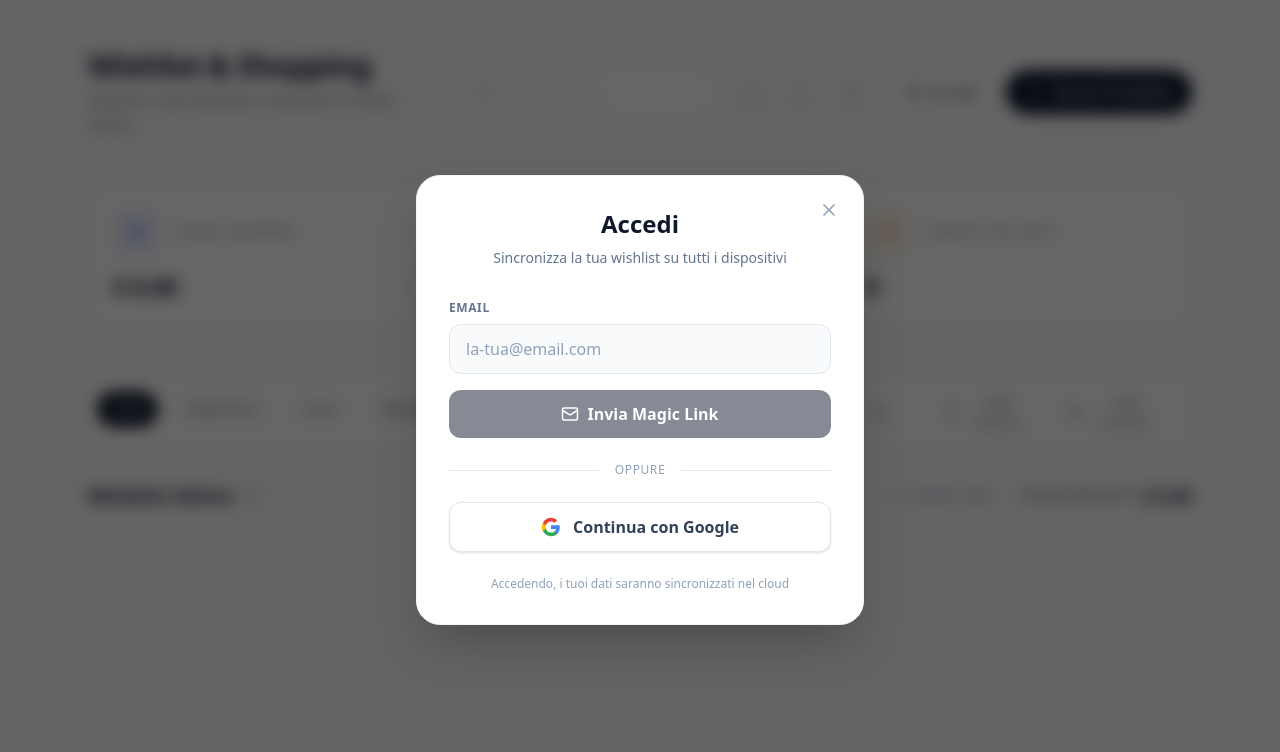
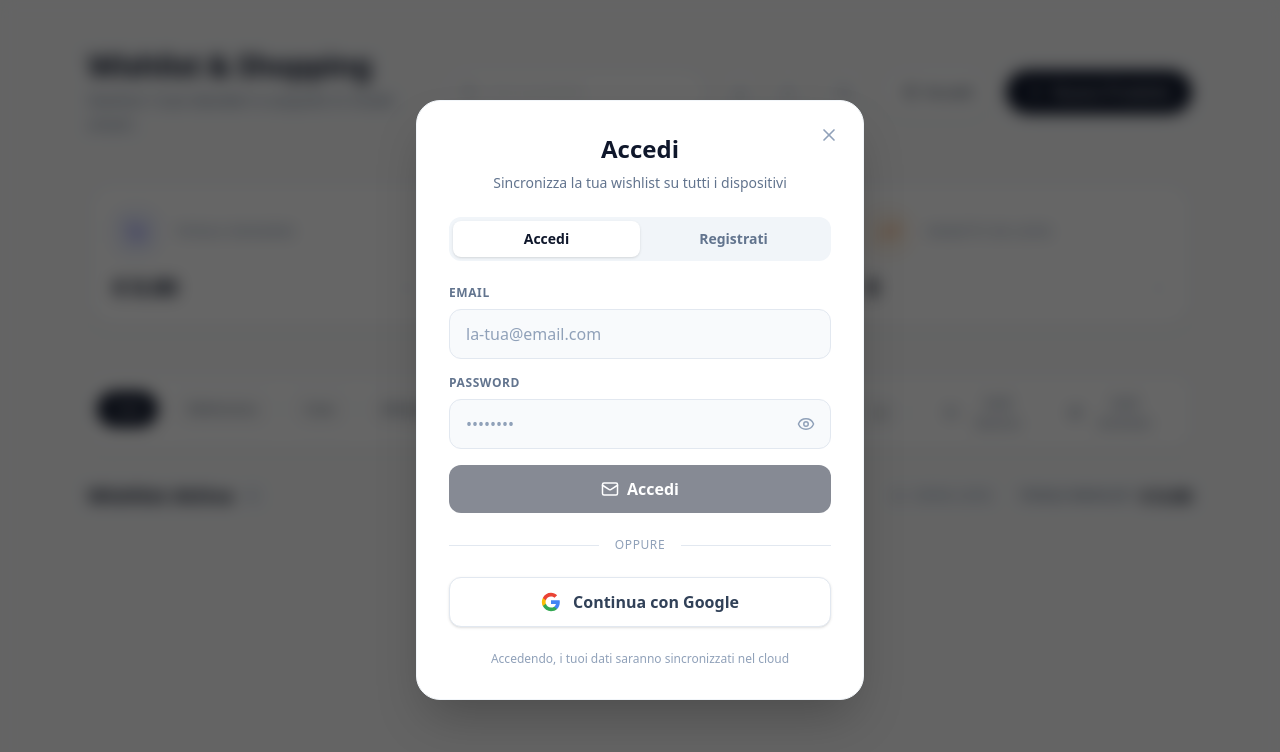
Before and after one commit to TheRealSirius/Laterbase, a React (Vite) app: page / in a window 1280 px wide. Both pictures are taken after a click on the button "Accedi". Shown: the top 752 px of the page. Built offline with nearby package versions, Linux system fonts and the light colour scheme.

Commit message:
Servizio registrazione

```diff
--- a/src/App.jsx
+++ b/src/App.jsx
@@ -1,5 +1,5 @@
 import React, { useState, useEffect, useCallback } from 'react';
-import { Plus, Search, History, Package, Moon, Sun, Share2, Download, Upload, ChevronDown, ChevronUp, Eye, EyeOff, Check, GripVertical, RefreshCw, LogIn, LogOut, User } from 'lucide-react';
+import { Plus, Search, History, Package, Moon, Sun, Share2, Download, Upload, ChevronDown, ChevronUp, Eye, EyeOff, Check, GripVertical, RefreshCw, LogIn, LogOut, User, UserCircle } from 'lucide-react';
 import confetti from 'canvas-confetti';
 import LZString from 'lz-string';
 import {
@@ -647,7 +647,7 @@ const App = () => {
           </div>
 
           {!isPublicView ? (
-            <div className="flex flex-wrap md:flex-nowrap items-center gap-3">
+            <div className="flex flex-wrap md:flex-nowrap items-center gap-4">
               <div className="relative group flex-1 md:flex-none">
                 <Search className={`absolute left-3 top-1/2 -translate-y-1/2 transition-colors ${isDarkMode ? 'text-zinc-600 group-focus-within:text-white' : 'text-slate-400 group-focus-within:text-slate-900'}`} size={18} />
                 <input
@@ -683,19 +683,13 @@ const App = () => {
 
               {/* Auth Button */}
               {user ? (
-                <div className="flex items-center gap-2">
-                  <div className={`hidden sm:flex items-center gap-2 px-3 py-2 rounded-full text-sm ${isDarkMode ? 'bg-zinc-900 text-zinc-400' : 'bg-slate-100 text-slate-600'}`}>
-                    <User size={16} />
-                    <span className="max-w-[120px] truncate">{user.email}</span>
-                  </div>
-                  <button
-                    onClick={() => signOut()}
-                    className={`p-2.5 rounded-full transition-all ${isDarkMode ? 'bg-zinc-900 text-zinc-400 hover:text-red-400 hover:bg-zinc-800' : 'bg-white border border-slate-100 shadow-sm text-slate-400 hover:text-red-500'}`}
-                    title="Esci"
-                  >
-                    <LogOut size={18} />
-                  </button>
-                </div>
+                <button
+                  onClick={() => signOut()}
+                  className="p-2 rounded-full transition-all text-green-500 hover:text-red-500 hover:bg-red-50 dark:hover:bg-red-500/10"
+                  title="Logout"
+                >
+                  <UserCircle size={24} />
+                </button>
               ) : (
                 <button
                   onClick={() => setShowLoginModal(true)}
--- a/src/components/LoginModal.jsx
+++ b/src/components/LoginModal.jsx
@@ -1,30 +1,39 @@
 import React, { useState } from 'react';
-import { X, Mail, Loader2 } from 'lucide-react';
+import { X, Mail, Loader2, Eye, EyeOff } from 'lucide-react';
 import { useAuth } from '../context/AuthContext';
 
 const LoginModal = ({ isOpen, onClose, isDarkMode }) => {
-    const { signInWithEmail, signInWithGoogle } = useAuth();
+    const { signUp, signInWithPassword, signInWithGoogle } = useAuth();
+    const [isRegister, setIsRegister] = useState(false);
     const [email, setEmail] = useState('');
+    const [password, setPassword] = useState('');
+    const [showPassword, setShowPassword] = useState(false);
     const [loading, setLoading] = useState(false);
     const [message, setMessage] = useState('');
     const [error, setError] = useState('');
 
     if (!isOpen) return null;
 
-    const handleEmailLogin = async (e) => {
+    const handleSubmit = async (e) => {
         e.preventDefault();
-        if (!email) return;
+        if (!email || !password) return;
 
         setLoading(true);
         setError('');
         setMessage('');
 
         try {
-            const result = await signInWithEmail(email);
-            setMessage(result.message);
-            setEmail('');
+            if (isRegister) {
+                const result = await signUp(email, password);
+                setMessage(result.message);
+                setEmail('');
+                setPassword('');
+            } else {
+                await signInWithPassword(email, password);
+                onClose();
+            }
         } catch (err) {
-            setError(err.message || 'Errore durante il login');
+            setError(err.message || 'Errore durante l\'operazione');
         } finally {
             setLoading(false);
         }
@@ -40,6 +49,12 @@ const LoginModal = ({ isOpen, onClose, isDarkMode }) => {
             setError(err.message || 'Errore durante il login con Google');
             setLoading(false);
         }
+    };
+
+    const switchMode = () => {
+        setIsRegister(!isRegister);
+        setError('');
+        setMessage('');
     };
 
     return (
@@ -64,11 +79,37 @@ const LoginModal = ({ isOpen, onClose, isDarkMode }) => {
                     <X size={20} />
                 </button>
 
-                <div className="text-center mb-8">
-                    <h2 className="text-2xl font-bold mb-2">Accedi</h2>
+                <div className="text-center mb-6">
+                    <h2 className="text-2xl font-bold mb-2">
+                        {isRegister ? 'Crea Account' : 'Accedi'}
+                    </h2>
                     <p className={'text-sm ' + (isDarkMode ? 'text-zinc-500' : 'text-slate-500')}>
                         Sincronizza la tua wishlist su tutti i dispositivi
                     </p>
+                </div>
+
+                {/* Toggle Login/Register */}
+                <div className={'flex p-1 rounded-xl mb-6 ' + (isDarkMode ? 'bg-zinc-800' : 'bg-slate-100')}>
+                    <button
+                        type="button"
+                        onClick={() => { setIsRegister(false); setError(''); setMessage(''); }}
+                        className={'flex-1 py-2 rounded-lg text-sm font-semibold transition-all ' +
+                            (!isRegister
+                                ? (isDarkMode ? 'bg-zinc-700 text-white shadow-sm' : 'bg-white text-slate-900 shadow-sm')
+                                : (isDarkMode ? 'text-zinc-400 hover:text-white' : 'text-slate-500 hover:text-slate-700'))}
+                    >
+                        Accedi
+                    </button>
+                    <button
+                        type="button"
+                        onClick={() => { setIsRegister(true); setError(''); setMessage(''); }}
+                        className={'flex-1 py-2 rounded-lg text-sm font-semibold transition-all ' +
+                            (isRegister
+                                ? (isDarkMode ? 'bg-zinc-700 text-white shadow-sm' : 'bg-white text-slate-900 shadow-sm')
+                                : (isDarkMode ? 'text-zinc-400 hover:text-white' : 'text-slate-500 hover:text-slate-700'))}
+                    >
+                        Registrati
+                    </button>
                 </div>
 
                 {message && (
@@ -83,7 +124,7 @@ const LoginModal = ({ isOpen, onClose, isDarkMode }) => {
                     </div>
                 )}
 
-                <form onSubmit={handleEmailLogin} className="space-y-4 mb-6">
+                <form onSubmit={handleSubmit} className="space-y-4 mb-6">
                     <div>
                         <label className={'block text-xs font-bold uppercase tracking-wider mb-2 ' +
                             (isDarkMode ? 'text-zinc-400' : 'text-slate-500')}>
@@ -104,9 +145,39 @@ const LoginModal = ({ isOpen, onClose, isDarkMode }) => {
                         />
                     </div>
 
+                    <div>
+                        <label className={'block text-xs font-bold uppercase tracking-wider mb-2 ' +
+                            (isDarkMode ? 'text-zinc-400' : 'text-slate-500')}>
+                            Password
+                        </label>
+                        <div className="relative">
+                            <input
+                                type={showPassword ? 'text' : 'password'}
+                                value={password}
+                                onChange={(e) => setPassword(e.target.value)}
+                                placeholder="••••••••"
+                                disabled={loading}
+                                className={'w-full px-4 py-3 pr-12 rounded-xl border transition-all ' +
+                                    (isDarkMode
+                                        ? 'bg-zinc-800 border-zinc-700 focus:border-zinc-500 placeholder:text-zinc-600'
+                                        : 'bg-slate-50 border-slate-200 focus:border-slate-400 placeholder:text-slate-400') +
+                                    ' focus:outline-none focus:ring-2 ' +
+                                    (isDarkMode ? 'focus:ring-zinc-700' : 'focus:ring-slate-200')}
+                            />
+                            <button
+                                type="button"
+                                onClick={() => setShowPassword(!showPassword)}
+                                className={'absolute right-3 top-1/2 -translate-y-1/2 p-1 rounded ' +
+                                    (isDarkMode ? 'text-zinc-500 hover:text-zinc-300' : 'text-slate-400 hover:text-slate-600')}
+                            >
+                                {showPassword ? <EyeOff size={18} /> : <Eye size={18} />}
+                            </button>
+                        </div>
+                    </div>
+
                     <button
                         type="submit"
-                        disabled={loading || !email}
+                        disabled={loading || !email || !password}
                         className={'w-full py-3 rounded-xl font-semibold flex items-center justify-center gap-2 transition-all disabled:opacity-50 disabled:cursor-not-allowed ' +
                             (isDarkMode
                                 ? 'bg-white text-zinc-900 hover:bg-zinc-100'
@@ -117,7 +188,7 @@ const LoginModal = ({ isOpen, onClose, isDarkMode }) => {
                         ) : (
                             <>
                                 <Mail size={18} />
-                                Invia Magic Link
+                                {isRegister ? 'Crea Account' : 'Accedi'}
                             </>
                         )}
                     </button>
@@ -153,7 +224,9 @@ const LoginModal = ({ isOpen, onClose, isDarkMode }) => {
                 </button>
 
                 <p className={'text-center text-xs mt-6 ' + (isDarkMode ? 'text-zinc-600' : 'text-slate-400')}>
-                    Accedendo, i tuoi dati saranno sincronizzati nel cloud
+                    {isRegister
+                        ? 'Creando un account, accetti i termini di servizio'
+                        : 'Accedendo, i tuoi dati saranno sincronizzati nel cloud'}
                 </p>
             </div>
         </div>
--- a/src/context/AuthContext.jsx
+++ b/src/context/AuthContext.jsx
@@ -51,6 +51,42 @@ export const AuthProvider = ({ children }) => {
         return { success: true, message: 'Controlla la tua email per il link di accesso!' };
     };
 
+    const signUp = async (email, password) => {
+        const { data, error } = await supabase.auth.signUp({
+            email,
+            password,
+            options: {
+                emailRedirectTo: window.location.origin
+            }
+        });
+
+        if (error) {
+            console.error('Error signing up:', error);
+            throw error;
+        }
+
+        // Check if email confirmation is required
+        if (data?.user?.identities?.length === 0) {
+            throw new Error('Questa email è già registrata. Prova ad accedere.');
+        }
+
+        return { success: true, message: 'Controlla la tua email per confermare l\'account prima di accedere.' };
+    };
+
+    const signInWithPassword = async (email, password) => {
+        const { error } = await supabase.auth.signInWithPassword({
+            email,
+            password
+        });
+
+        if (error) {
+            console.error('Error signing in:', error);
+            throw error;
+        }
+
+        return { success: true };
+    };
+
     const signInWithGoogle = async () => {
         const { error } = await supabase.auth.signInWithOAuth({
             provider: 'google',
@@ -77,6 +113,8 @@ export const AuthProvider = ({ children }) => {
         user,
         loading,
         signInWithEmail,
+        signUp,
+        signInWithPassword,
         signInWithGoogle,
         signOut,
         showLoginModal,
```
